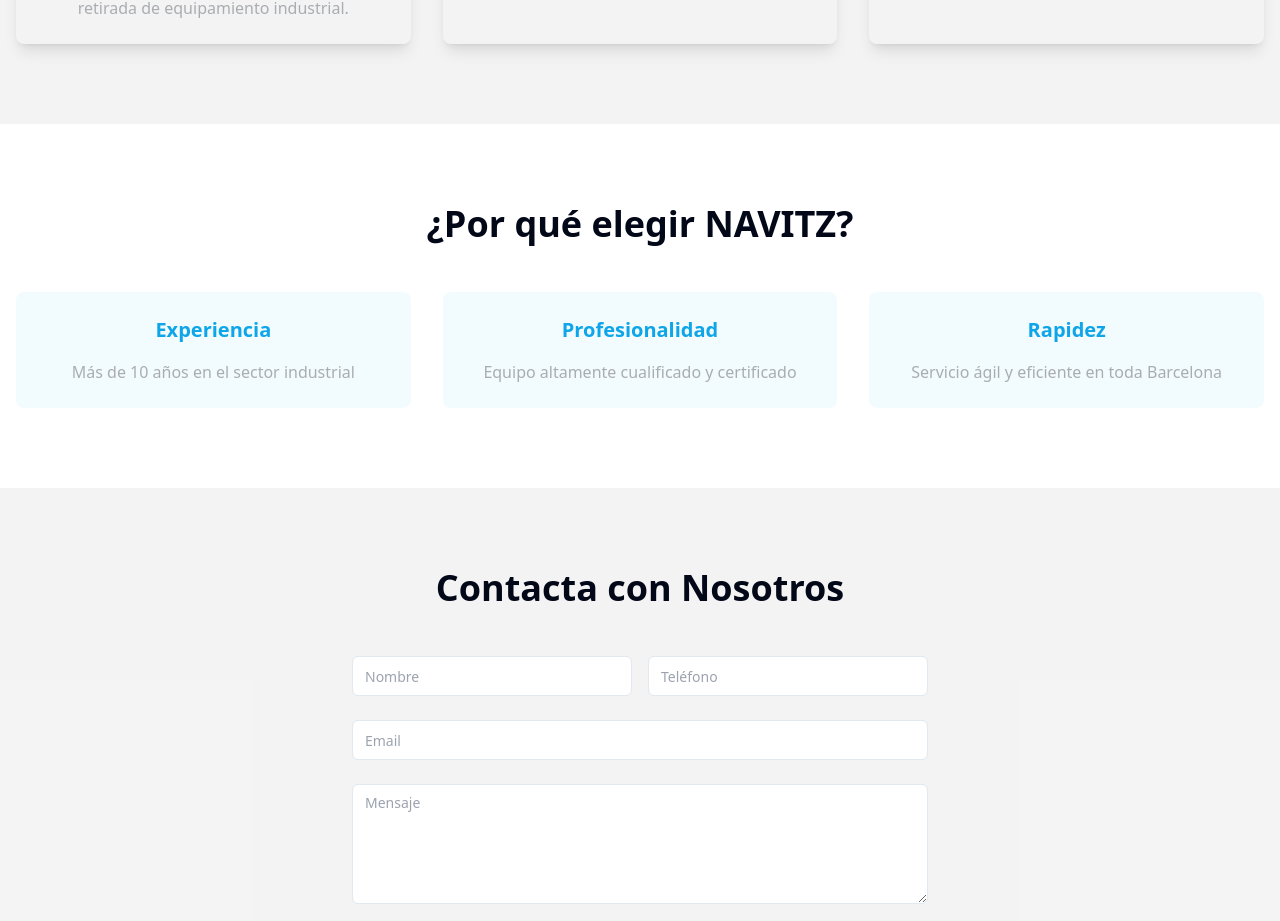
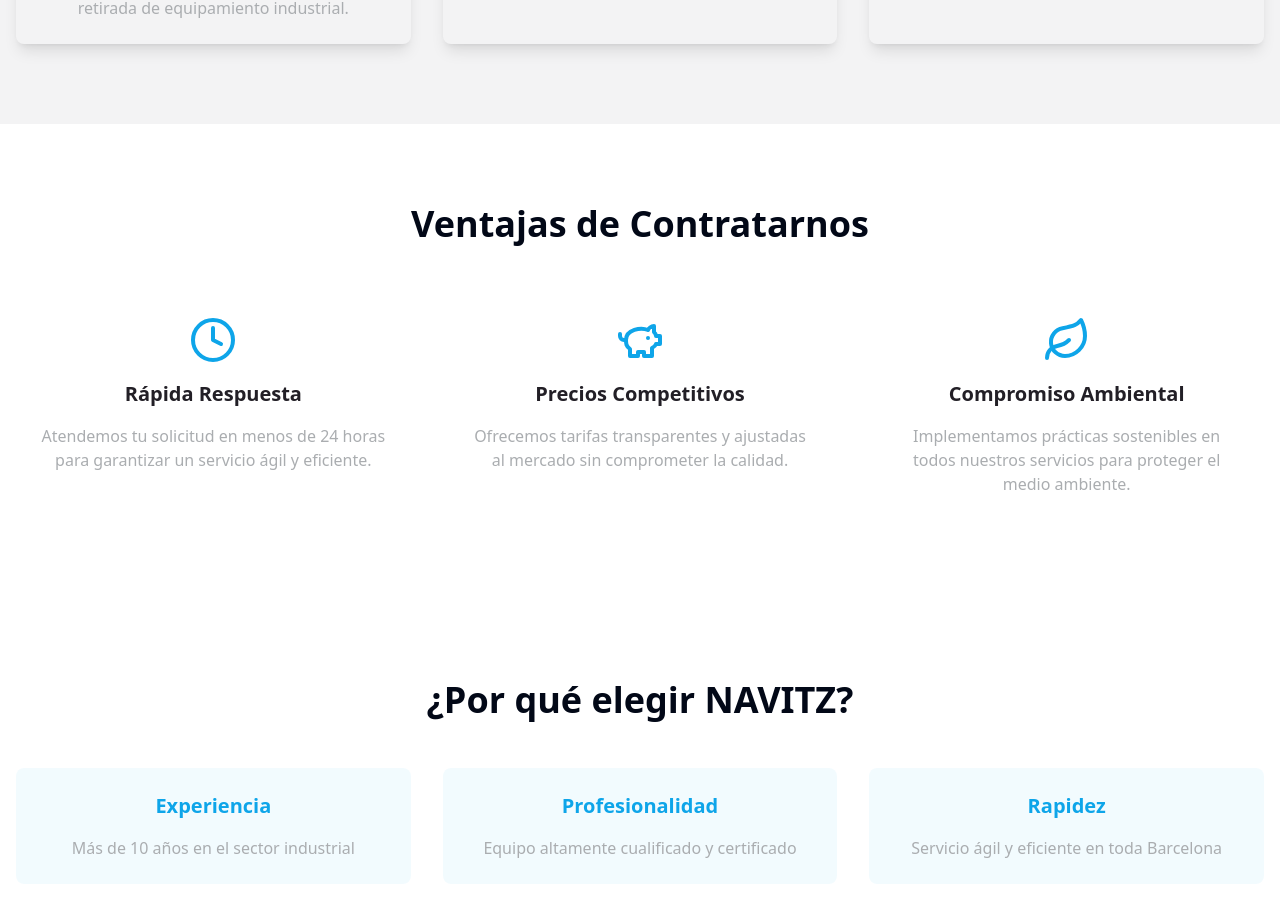
Before and after one commit to localseo365/navitz, a React (Vite) app: page / in a window 1280 px wide. Shown: the part 1099-2020 px from the top of the page. Built offline with nearby package versions, Linux system fonts and the light colour scheme.

Commit message:
Add advantages section component
Create a new section titled "Ventajas de Contratarnos" with a three-column layout. The columns will include "Rápida respuesta," "Precios competitivos," and "Compromiso con el medio ambiente."
[skip gpt_engineer]

```diff
--- /dev/null
+++ b/src/components/Ventajas.tsx
@@ -0,0 +1,49 @@
+import { Clock, PiggyBank, Leaf } from "lucide-react";
+
+const Ventajas = () => {
+  const advantages = [
+    {
+      icon: <Clock className="w-12 h-12 text-primary mb-4" />,
+      title: "Rápida Respuesta",
+      description: "Atendemos tu solicitud en menos de 24 horas para garantizar un servicio ágil y eficiente.",
+    },
+    {
+      icon: <PiggyBank className="w-12 h-12 text-primary mb-4" />,
+      title: "Precios Competitivos",
+      description: "Ofrecemos tarifas transparentes y ajustadas al mercado sin comprometer la calidad.",
+    },
+    {
+      icon: <Leaf className="w-12 h-12 text-primary mb-4" />,
+      title: "Compromiso Ambiental",
+      description: "Implementamos prácticas sostenibles en todos nuestros servicios para proteger el medio ambiente.",
+    },
+  ];
+
+  return (
+    <section className="py-20 bg-white">
+      <div className="container mx-auto px-4">
+        <h2 className="text-3xl md:text-4xl font-bold text-center mb-12">
+          Ventajas de Contratarnos
+        </h2>
+        <div className="grid md:grid-cols-3 gap-8">
+          {advantages.map((advantage, index) => (
+            <div
+              key={index}
+              className="text-center p-6 rounded-lg hover:shadow-xl transition-shadow animate-fade-in"
+            >
+              <div className="flex justify-center">{advantage.icon}</div>
+              <h3 className="text-xl font-bold mb-4 text-secondary">
+                {advantage.title}
+              </h3>
+              <p className="text-accent">
+                {advantage.description}
+              </p>
+            </div>
+          ))}
+        </div>
+      </div>
+    </section>
+  );
+};
+
+export default Ventajas;
--- a/src/pages/Index.tsx
+++ b/src/pages/Index.tsx
@@ -1,6 +1,7 @@
 import Hero from "@/components/Hero";
 import Services from "@/components/Services";
 import WhyChooseUs from "@/components/WhyChooseUs";
+import Ventajas from "@/components/Ventajas";
 import ContactForm from "@/components/ContactForm";
 import Footer from "@/components/Footer";
 import Header from "@/components/Header";
@@ -11,6 +12,7 @@ const Index = () => {
       <Header />
       <Hero />
       <Services />
+      <Ventajas />
       <WhyChooseUs />
       <ContactForm />
       <Footer />
```
